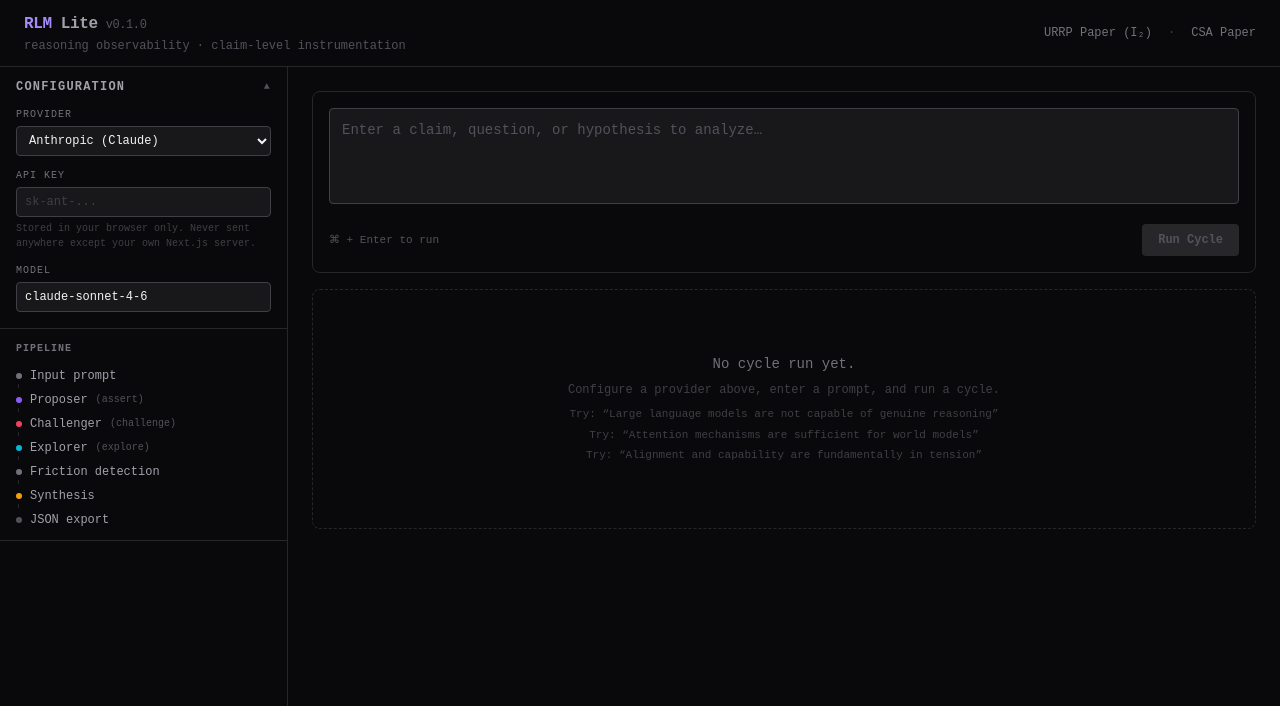
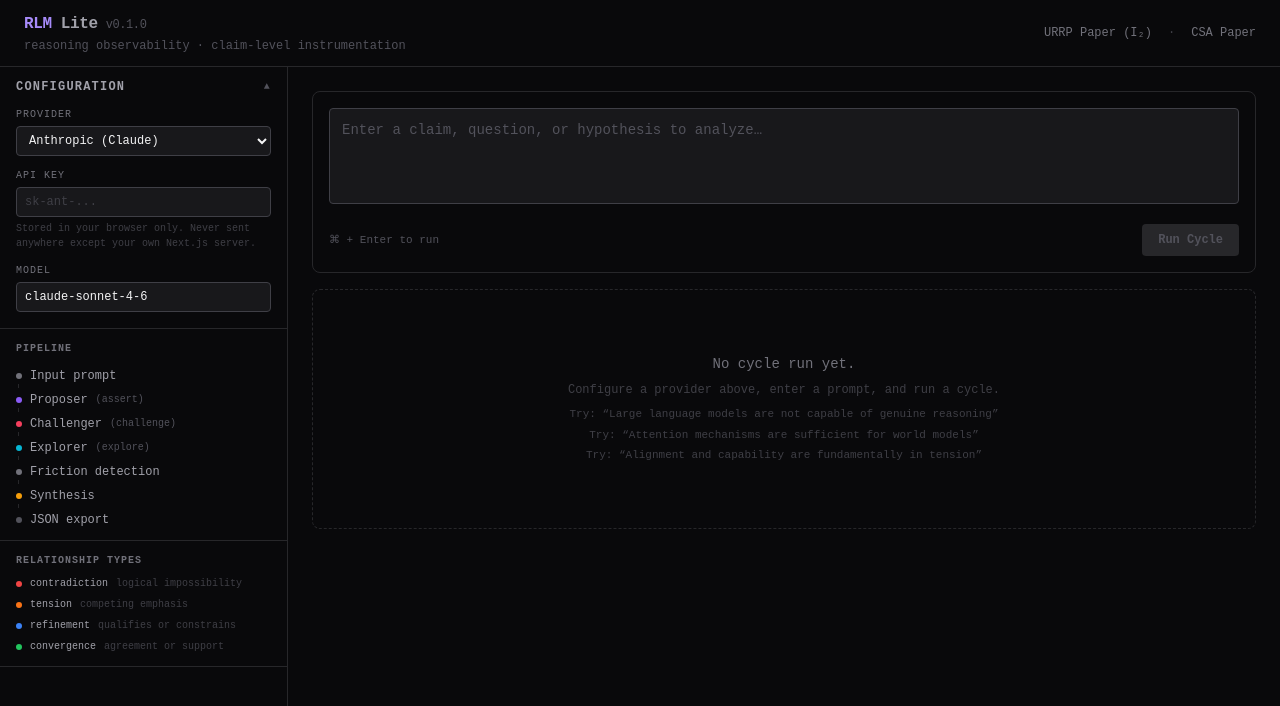
Before and after one commit to Malkavai-Misty/RLMLite, a Next.js app: page / in a window 1280 px wide. Shown: the top 706 px of the page. Built offline with nearby package versions, Linux system fonts and the light colour scheme.

Commit message:
feat: update UI for new friction taxonomy (contradiction/tension/refinement/convergence)

```diff
--- a/src/app/page.tsx
+++ b/src/app/page.tsx
@@ -6,11 +6,10 @@ import type { DebateCycle, DebateConfig, FrictionType, AgentRole } from '@/lib/t
 // ── Styling maps ──────────────────────────────────────────────────────────────
 
 const FRICTION_STYLE: Record<FrictionType, string> = {
-  blocking:    'border-red-700    bg-red-950/30    text-red-300',
-  structural:  'border-orange-700 bg-orange-950/30 text-orange-300',
-  exploratory: 'border-blue-700   bg-blue-950/30   text-blue-300',
-  deferred:    'border-zinc-700   bg-zinc-900/30   text-zinc-400',
-  resolved:    'border-green-700  bg-green-950/30  text-green-300',
+  contradiction: 'border-red-700    bg-red-950/30    text-red-300',
+  tension:       'border-orange-700 bg-orange-950/30 text-orange-300',
+  refinement:    'border-blue-700   bg-blue-950/30   text-blue-300',
+  convergence:   'border-green-700  bg-green-950/30  text-green-300',
 };
 
 const AGENT_STYLE: Record<AgentRole, { border: string; bg: string; label: string; dot: string }> = {
@@ -229,6 +228,25 @@ export default function Home() {
             </div>
           </div>
 
+          {/* Relationship legend */}
+          <div className="border-b border-zinc-800 px-4 py-3">
+            <p className="text-[10px] font-semibold text-zinc-500 uppercase tracking-widest mb-2">Relationship Types</p>
+            <div className="space-y-1.5">
+              {[
+                { type: 'contradiction', color: 'bg-red-500',    desc: 'logical impossibility' },
+                { type: 'tension',       color: 'bg-orange-500', desc: 'competing emphasis' },
+                { type: 'refinement',    color: 'bg-blue-500',   desc: 'qualifies or constrains' },
+                { type: 'convergence',   color: 'bg-green-500',  desc: 'agreement or support' },
+              ].map(r => (
+                <div key={r.type} className="flex items-center gap-2">
+                  <span className={`w-1.5 h-1.5 rounded-full flex-shrink-0 ${r.color}`} />
+                  <span className="text-[10px] text-zinc-400">{r.type}</span>
+                  <span className="text-[10px] text-zinc-700">{r.desc}</span>
+                </div>
+              ))}
+            </div>
+          </div>
+
           {/* History */}
           {history.length > 0 && (
             <div className="px-4 py-3 flex-1">
@@ -300,7 +318,7 @@ export default function Home() {
               <div className="grid grid-cols-5 gap-2">
                 {[
                   { label: 'Claims',          value: cycle.metrics.claimCount,                      color: 'text-zinc-100' },
-                  { label: 'Frictions',       value: cycle.metrics.frictionCount,                   color: 'text-orange-400' },
+                  { label: 'Relationships',   value: cycle.metrics.frictionCount,                   color: 'text-orange-400' },
                   { label: 'Contradiction ρ', value: cycle.metrics.contradictionDensity.toFixed(2), color: cycle.metrics.contradictionDensity > 0.5 ? 'text-red-400' : 'text-yellow-400' },
                   { label: 'Agreement',       value: cycle.metrics.agreementRate.toFixed(2),        color: cycle.metrics.agreementRate > 0.5 ? 'text-green-400' : 'text-zinc-400' },
                   { label: 'Stability',       value: cycle.metrics.attractorStability.toFixed(2),   color: cycle.metrics.attractorStability > 0.6 ? 'text-green-400' : 'text-orange-400' },
@@ -337,11 +355,11 @@ export default function Home() {
                 })}
               </div>
 
-              {/* Friction table */}
+              {/* Relationship map */}
               {cycle.frictions.length > 0 ? (
                 <div className="border border-zinc-800 rounded-lg p-4">
                   <p className="text-[10px] font-semibold text-zinc-400 uppercase tracking-widest mb-3">
-                    Friction Map — {cycle.frictions.length} detected
+                    Relationship Map — {cycle.frictions.length} detected
                   </p>
                   <div className="space-y-2">
                     {cycle.frictions.map(f => (
@@ -367,7 +385,7 @@ export default function Home() {
                 </div>
               ) : (
                 <div className="border border-zinc-800 rounded-lg p-3 text-center">
-                  <p className="text-xs text-zinc-600">No friction detected in this cycle.</p>
+                  <p className="text-xs text-zinc-600">No relationships detected in this cycle.</p>
                 </div>
               )}
 
```
